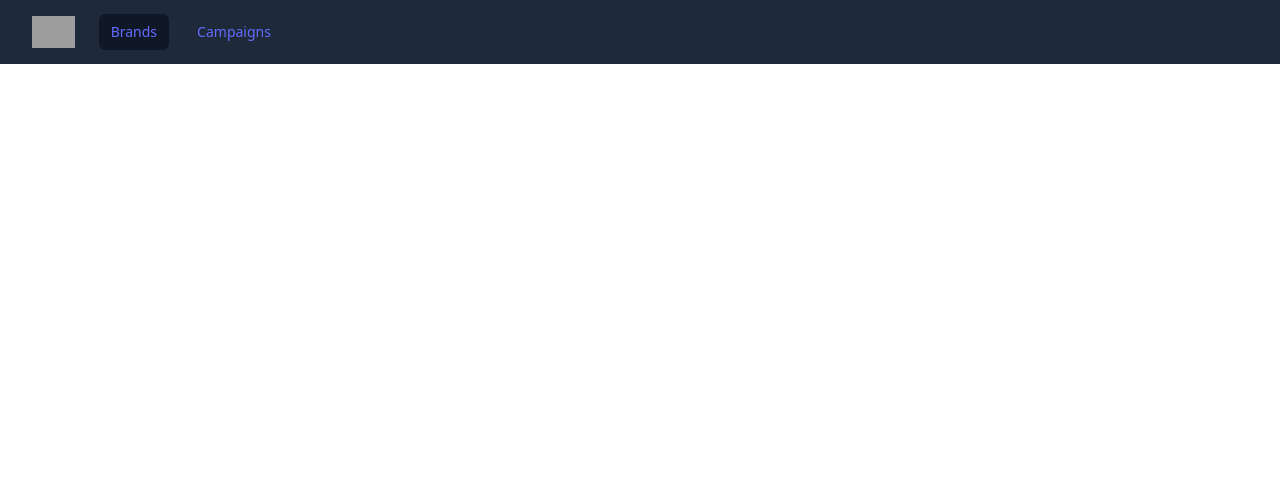
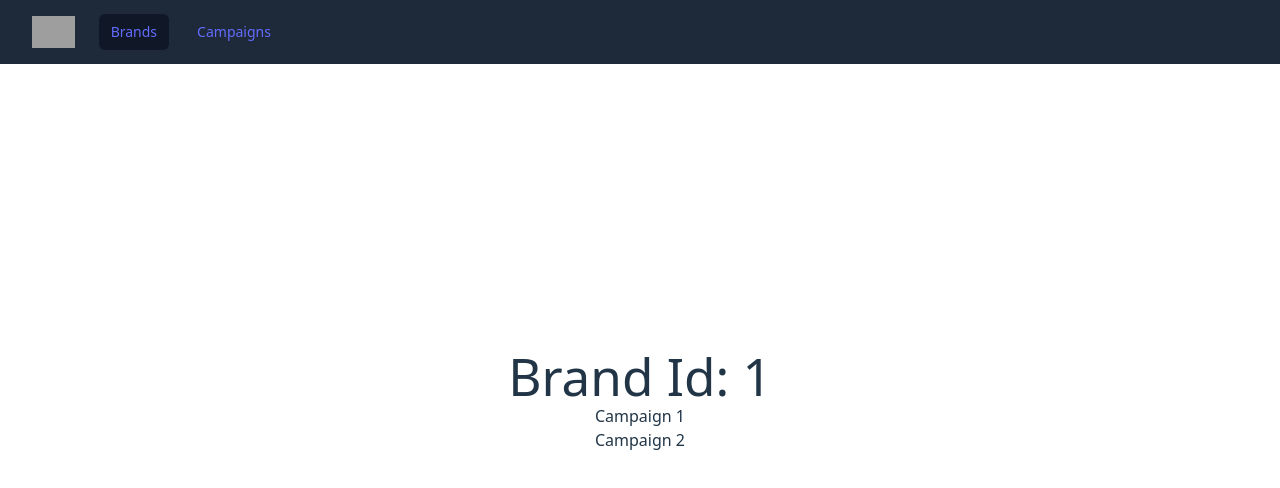
Before and after one commit to hassanalics/AdAgency, a React (Vite) app in the folder frontend/: page /brands/1/campaigns in a window 1280 px wide. Before the commit this address had no page. Shown: the top 488 px of the page. Built offline with nearby package versions, Linux system fonts and the light colour scheme; grey boxes are pictures that could not be loaded.

Commit message:
frontend - brand to campaigns navigation updated

```diff
--- a/frontend/src/App.tsx
+++ b/frontend/src/App.tsx
@@ -14,7 +14,7 @@ function App() {
         <Routes>
           <Route path="/" element={<Home />} />
           <Route path="/brands" element={<Brands />} />
-          <Route path="/campaigns" element={<Campaigns />} />
+          <Route path="/brands/:id/campaigns" element={<Campaigns />} />
         </Routes>
       </Router>
     </>
--- a/frontend/src/pages/brands.tsx
+++ b/frontend/src/pages/brands.tsx
@@ -1,5 +1,23 @@
+import { useState } from "react";
+import { Link } from 'react-router-dom';
+
 function Brands() {
-    return <h1 className="text-2xl font-bold p-4">Brands Page</h1>;
-  }
+  const [brands, setBrands] = useState([
+    { id: 1, name: 'Ben & Jerry' },
+    { id: 2, name: 'Lush Cosmetics' }
+  ])
+  return (
+    <>
+      <h1>Brands</h1>
+      <ul>
+        {brands.map((brand, index) => (
+          <li key={index}>
+            <Link to={`/brands/${brand.id}/campaigns`} className="text-blue-500">{brand.name}</Link>
+          </li>
+        ))}
+      </ul>
+    </>
+  );
+}
 
-  export default Brands;
+export default Brands;
--- a/frontend/src/pages/campaigns.tsx
+++ b/frontend/src/pages/campaigns.tsx
@@ -1,5 +1,40 @@
-function Campaigns() {
-    return <h1 className="text-2xl font-bold p-4">Campaigns Page</h1>;
+import { useEffect, useState } from "react";
+import { useParams } from 'react-router-dom';
+
+interface Campaigns {
+    brandId: number;
+    name: string;
   }
 
-  export default Campaigns;
+function Campaigns() {
+    const { id } = useParams();
+
+    const [campaigns, setCampaigns] = useState<Campaigns[]>([])
+
+    useEffect(() => {
+        const filteredCampaigns = [
+            { brandId: 1, name: 'Campaign 1' },
+            { brandId: 1, name: 'Campaign 2' },
+            { brandId: 2, name: 'Campaign 1' },
+            { brandId: 2, name: 'Campaign 2' },
+            { brandId: 2, name: 'Campaign 3' },
+        ].filter((campaign) => campaign.brandId == parseInt(id || '0'));
+
+        setCampaigns(filteredCampaigns);
+    }, [])
+
+    return (
+        <>
+            <h1>Brand Id: {id}</h1>
+            <ul>
+                {campaigns.map((campaign, index) => (
+                    <li key={index}>
+                        {campaign.name}
+                    </li>
+                ))}
+            </ul>
+        </>
+    );
+}
+
+export default Campaigns;
```
